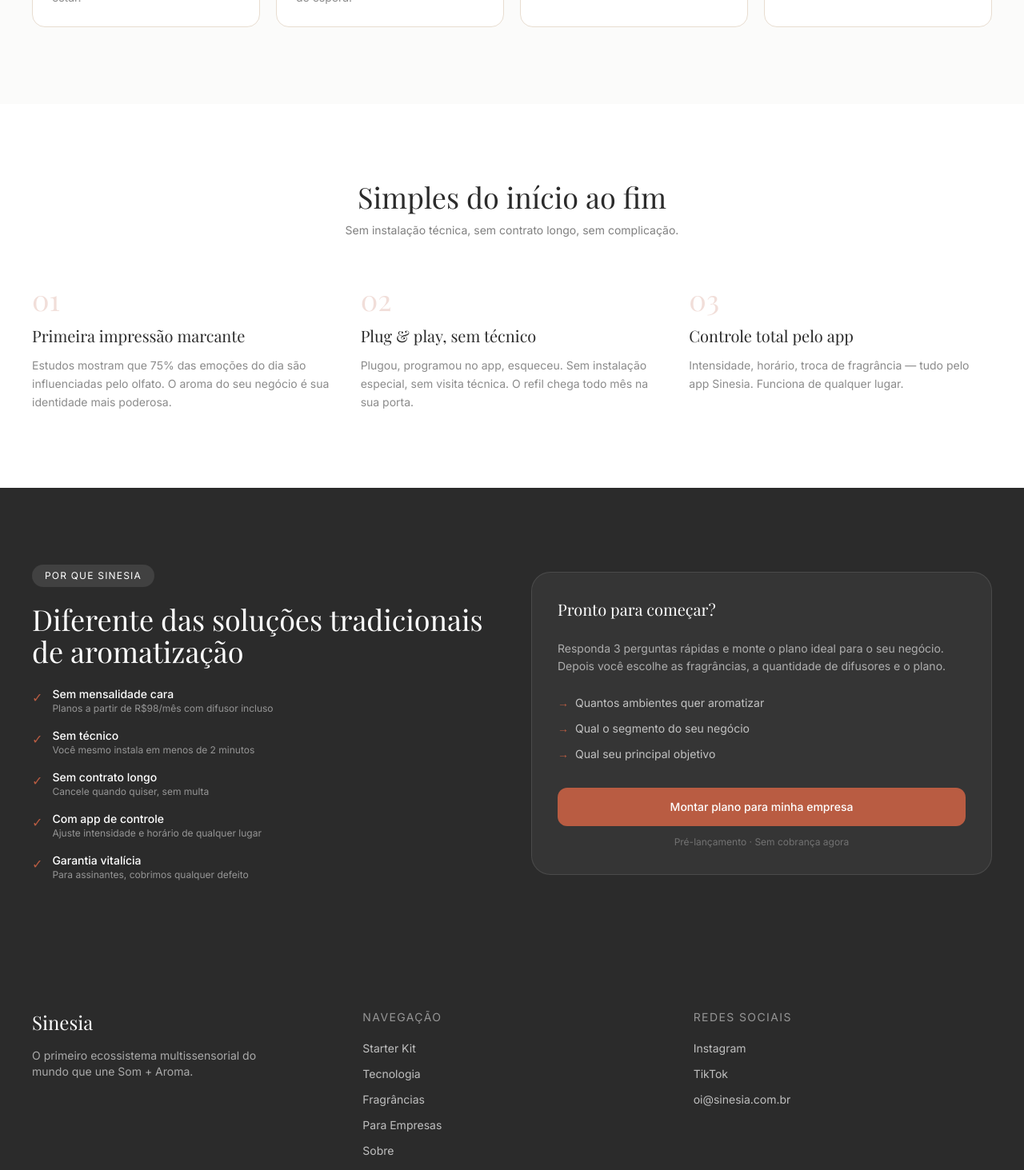
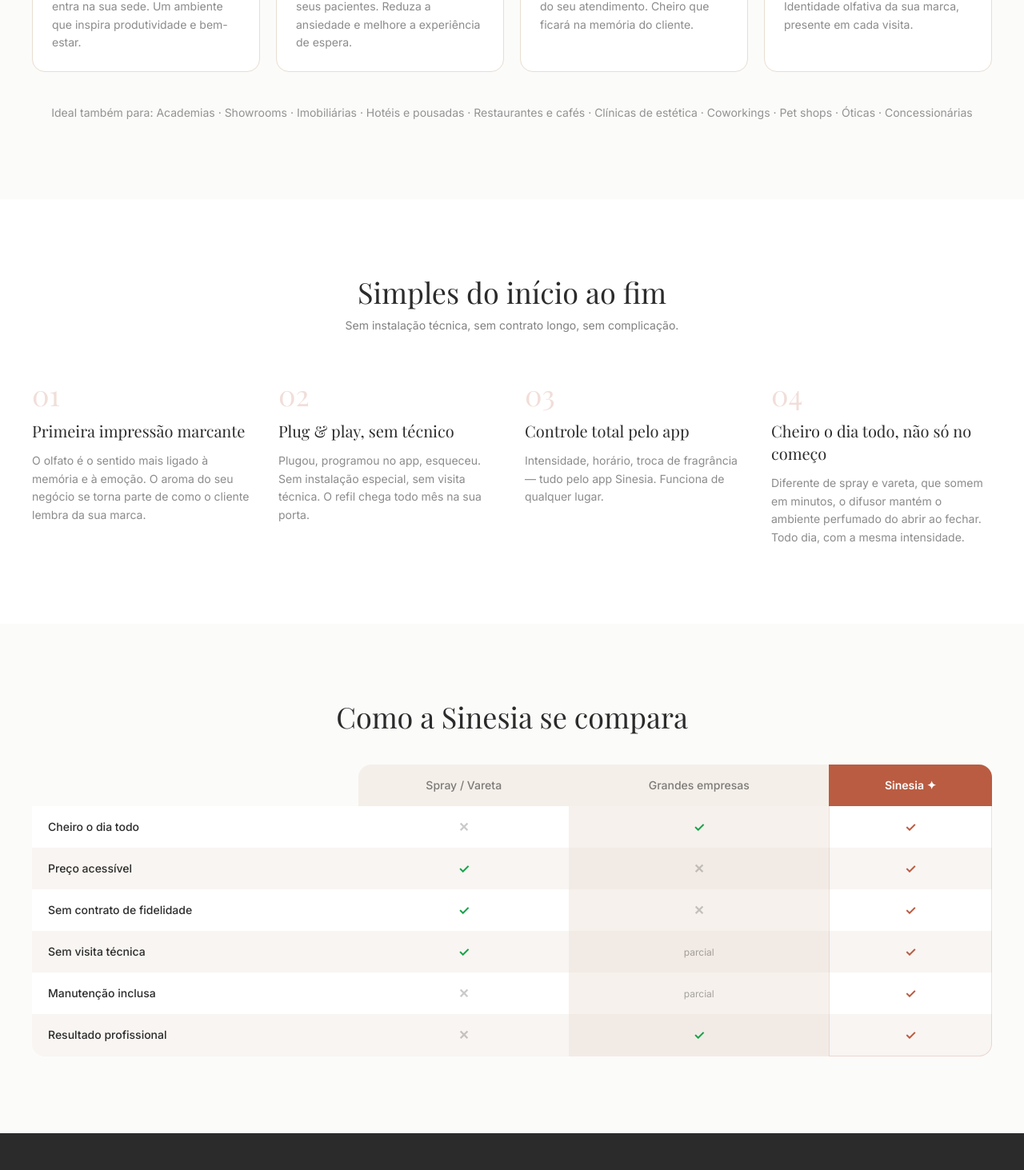
Before and after one commit to victorbcoelho/SiteCheiro, a Next.js app: page /empresas in a window 1280 px wide. Shown: the part 1040-2503 px from the top of the page at 80% size. Built offline with nearby package versions, Linux system fonts and the light colour scheme; no server answers; a web font is replaced by a local one.

Commit message:
feat: update empresas page — new hero copy, expanded segments, 4 benefit blocks, comparison table

```diff
--- a/components/sections/EmpresasPage.tsx
+++ b/components/sections/EmpresasPage.tsx
@@ -60,7 +60,7 @@ const benefits = [
   {
     number: '01',
     title: 'Primeira impressão marcante',
-    text: 'Estudos mostram que 75% das emoções do dia são influenciadas pelo olfato. O aroma do seu negócio é sua identidade mais poderosa.',
+    text: 'O olfato é o sentido mais ligado à memória e à emoção. O aroma do seu negócio se torna parte de como o cliente lembra da sua marca.',
   },
   {
     number: '02',
@@ -71,6 +71,11 @@ const benefits = [
     number: '03',
     title: 'Controle total pelo app',
     text: 'Intensidade, horário, troca de fragrância — tudo pelo app Sinesia. Funciona de qualquer lugar.',
+  },
+  {
+    number: '04',
+    title: 'Cheiro o dia todo, não só no começo',
+    text: 'Diferente de spray e vareta, que somem em minutos, o difusor mantém o ambiente perfumado do abrir ao fechar. Todo dia, com a mesma intensidade.',
   },
 ];
 
@@ -104,11 +109,10 @@ export default function EmpresasPage() {
               Sinesia para empresas
             </span>
             <h1 className="font-serif text-4xl md:text-5xl leading-[1.1] mb-5">
-              O ambiente que seus clientes vão notar
+              O cheiro que faz seu cliente voltar
             </h1>
             <p className="text-base text-white/80 mb-8 max-w-md">
-              Aromatização inteligente para escritórios, consultórios, salões e
-              pequenos comércios. Sem mensalidade cara, sem visita técnica.
+              Aromatização profissional para quem não quer pagar caro nem depender de técnico. Seu ambiente perfumado o tempo todo — não só nos primeiros minutos, como acontece com spray e vareta.
             </p>
             <button
               onClick={() => { trackClick('Montar plano para minha empresa', { section: 'empresas' }); setShowWizard(true); }}
@@ -116,6 +120,7 @@ export default function EmpresasPage() {
             >
               Montar plano para minha empresa
             </button>
+            <p className="text-white/40 text-xs mt-4">Sem contrato · Sem taxa de instalação · Manutenção inclusa</p>
           </motion.div>
         </div>
       </section>
@@ -155,6 +160,16 @@ export default function EmpresasPage() {
               </motion.div>
             ))}
           </div>
+
+          <motion.p
+            initial={{ opacity: 0, y: 12 }}
+            whileInView={{ opacity: 1, y: 0 }}
+            viewport={{ once: true }}
+            transition={{ duration: 0.5 }}
+            className="text-center text-ink/50 text-sm mt-10 leading-relaxed"
+          >
+            Ideal também para: Academias · Showrooms · Imobiliárias · Hotéis e pousadas · Restaurantes e cafés · Clínicas de estética · Coworkings · Pet shops · Óticas · Concessionárias
+          </motion.p>
         </div>
       </section>
 
@@ -176,7 +191,7 @@ export default function EmpresasPage() {
             </p>
           </motion.div>
 
-          <div className="grid grid-cols-1 md:grid-cols-3 gap-8">
+          <div className="grid grid-cols-1 sm:grid-cols-2 md:grid-cols-4 gap-8">
             {benefits.map((b, i) => (
               <motion.div
                 key={b.number}
@@ -191,6 +206,63 @@ export default function EmpresasPage() {
               </motion.div>
             ))}
           </div>
+        </div>
+      </section>
+
+      {/* Tabela comparativa */}
+      <section className="section-padding bg-offwhite">
+        <div className="container-page">
+          <motion.div
+            initial={{ opacity: 0, y: 20 }}
+            whileInView={{ opacity: 1, y: 0 }}
+            viewport={{ once: true }}
+            transition={{ duration: 0.5 }}
+            className="text-center mb-10"
+          >
+            <h2 className="font-serif text-3xl md:text-4xl text-ink mb-3">Como a Sinesia se compara</h2>
+          </motion.div>
+
+          <motion.div
+            initial={{ opacity: 0, y: 20 }}
+            whileInView={{ opacity: 1, y: 0 }}
+            viewport={{ once: true }}
+            transition={{ duration: 0.5 }}
+            className="overflow-x-auto"
+          >
+            <table className="w-full min-w-[600px] text-sm border-separate border-spacing-0">
+              <thead>
+                <tr>
+                  <th className="text-left text-ink/50 text-xs uppercase tracking-widest font-medium px-5 py-4 bg-transparent w-[34%]" />
+                  <th className="text-center px-5 py-4 bg-sand/40 rounded-tl-2xl text-ink/60 font-medium text-sm">Spray / Vareta</th>
+                  <th className="text-center px-5 py-4 bg-sand/40 text-ink/60 font-medium text-sm">Grandes empresas</th>
+                  <th className="text-center px-5 py-4 bg-rust text-white font-semibold text-sm rounded-tr-2xl">Sinesia ✦</th>
+                </tr>
+              </thead>
+              <tbody>
+                {[
+                  ['Cheiro o dia todo',       false, true,  true ],
+                  ['Preço acessível',          true,  false, true ],
+                  ['Sem contrato de fidelidade', true, false, true],
+                  ['Sem visita técnica',       true,  null,  true ],
+                  ['Manutenção inclusa',       false, null,  true ],
+                  ['Resultado profissional',   false, true,  true ],
+                ].map(([label, spray, grandes, sinesia], i) => (
+                  <tr key={label as string} className={i % 2 === 0 ? 'bg-white' : 'bg-sand/20'}>
+                    <td className={`px-5 py-3.5 font-medium text-ink ${i === 5 ? 'rounded-bl-2xl' : ''}`}>{label as string}</td>
+                    <td className="px-5 py-3.5 text-center">
+                      {spray === true ? <span className="text-green-600 font-bold text-base">✓</span> : spray === false ? <span className="text-ink/25 font-bold text-base">✕</span> : <span className="text-ink/40 text-xs">parcial</span>}
+                    </td>
+                    <td className="px-5 py-3.5 text-center bg-sand/40">
+                      {grandes === true ? <span className="text-green-600 font-bold text-base">✓</span> : grandes === false ? <span className="text-ink/25 font-bold text-base">✕</span> : <span className="text-ink/40 text-xs">parcial</span>}
+                    </td>
+                    <td className={`px-5 py-3.5 text-center bg-rust/8 border-x border-rust/20 ${i === 5 ? 'rounded-br-2xl border-b border-rust/20' : ''}`}>
+                      {sinesia === true ? <span className="text-rust font-bold text-base">✓</span> : <span className="text-ink/25 font-bold text-base">✕</span>}
+                    </td>
+                  </tr>
+                ))}
+              </tbody>
+            </table>
+          </motion.div>
         </div>
       </section>
 
```
